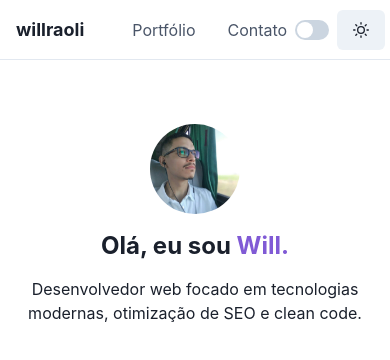
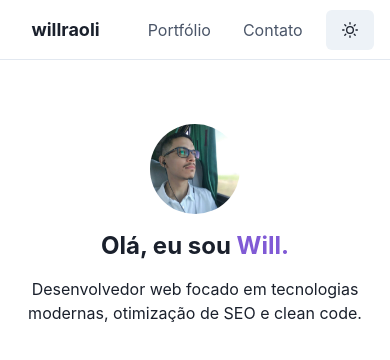
Before and after one commit to willraoli/willraoli-website, a Next.js app: page / in a window 390 px wide. Shown: the top 360 px of the page. Built offline with nearby package versions, Linux system fonts and the light colour scheme.

Commit message:
feat: Navbar now hides switch when screen width < 720p

```diff
--- a/components/Navbar.js
+++ b/components/Navbar.js
@@ -9,6 +9,7 @@ import {
   Button,
   useColorMode,
   Switch,
+  useMediaQuery
 } from "@chakra-ui/react"
 import { SunIcon, MoonIcon } from "@chakra-ui/icons"
 import NextLink from "next/link"
@@ -34,7 +35,10 @@ function DesktopNavigation({ colorMode }) {
               rounded={"md"}
               py={2}
               px={2}
-              _hover={{ textDecoration: "none", bg: colorMode === "light" ? "gray.200" : "gray.700" }}
+              _hover={{
+                textDecoration: "none",
+                bg: colorMode === "light" ? "gray.200" : "gray.700",
+              }}
             >
               {item.name}
             </Link>
@@ -47,6 +51,8 @@ function DesktopNavigation({ colorMode }) {
 
 function Navbar() {
   const { colorMode, toggleColorMode } = useColorMode()
+  const [isLargerThan720] = useMediaQuery("(min-width: 720px)")
+
   return (
     <Box>
       <Flex
@@ -81,12 +87,10 @@ function Navbar() {
             <DesktopNavigation colorMode={colorMode} />
           </Flex>
         </Flex>
-        <Stack
-          align={"center"}
-          direction={"row"}
-          justify={{ base: "center", md: "end" }}
-        >
-          <Switch isChecked={colorMode === "dark"} onChange={toggleColorMode} />
+        <Stack align={"center"} direction={"row"} justify={{ base: "center", md: "end" }}>
+          {isLargerThan720 && (
+            <Switch isChecked={colorMode === "dark"} onChange={toggleColorMode} />
+          )}
           <Button onClick={toggleColorMode}>
             {colorMode === "light" ? <SunIcon /> : <MoonIcon />}
           </Button>
```
